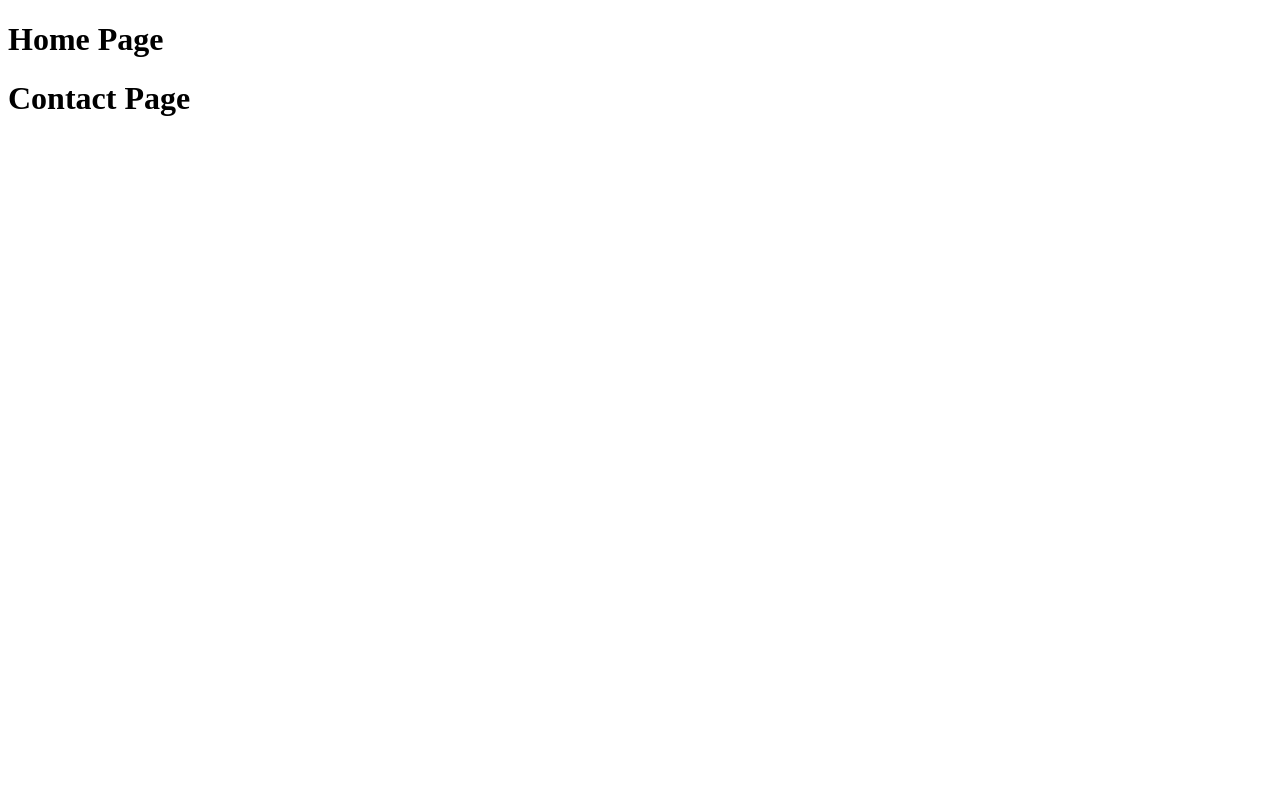
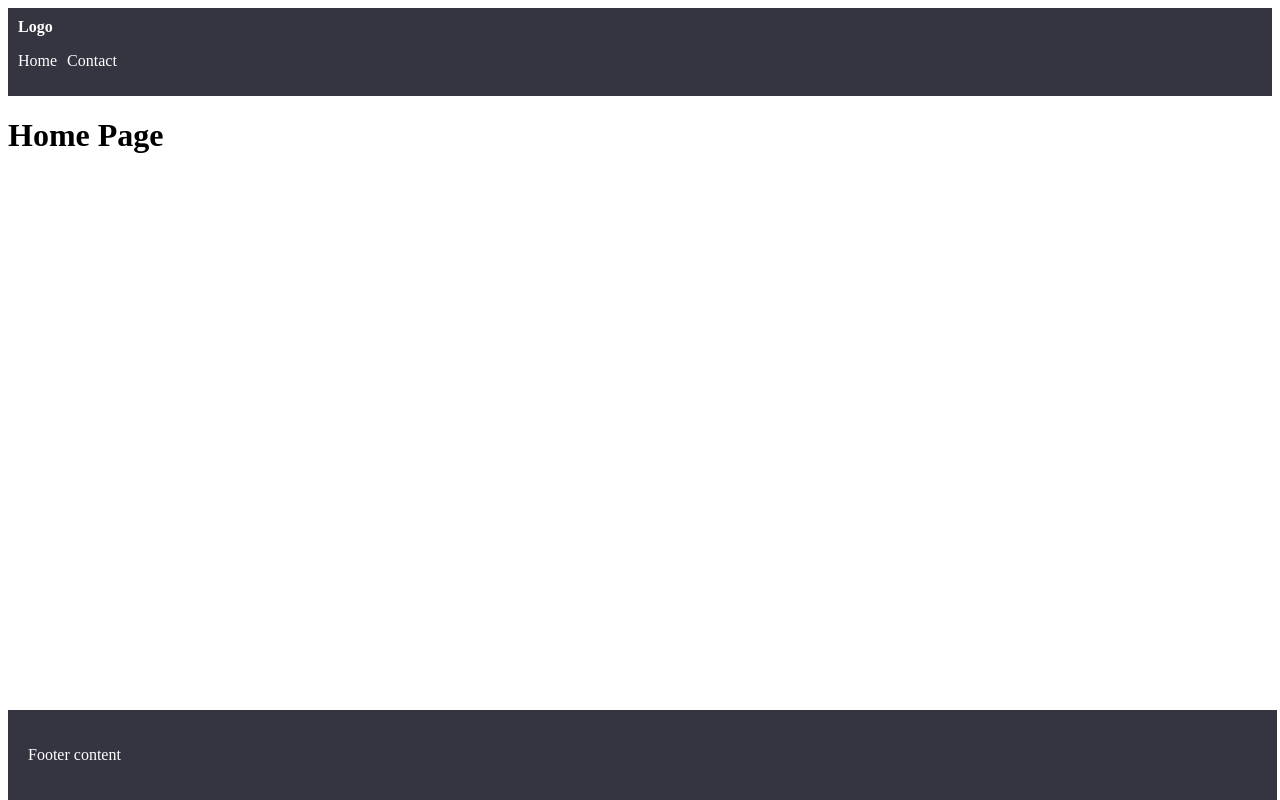
Before and after one commit to iamdiniz/crud-system, an Angular app in the folder frontend/crud-system/: page /home in a window 1280 px wide. Before the commit this address led to /. Built offline with nearby package versions, Linux system fonts and the light colour scheme.

Commit message:
Implementing routes

```diff
--- a/frontend/crud-system/src/app/app-routing.module.ts
+++ b/frontend/crud-system/src/app/app-routing.module.ts
@@ -1,7 +1,13 @@
 import { NgModule } from '@angular/core';
 import { RouterModule, Routes } from '@angular/router';
+import { ContactComponent } from './pages/contact/contact.component';
+import { HomeComponent } from './pages/home/home.component';
 
-const routes: Routes = [];
+const routes: Routes = [
+  { path: 'home', component: HomeComponent },
+  { path: 'contact', component: ContactComponent },
+  { path: '', redirectTo: 'home', pathMatch: 'full' },
+];
 
 @NgModule({
   imports: [RouterModule.forRoot(routes)],
--- a/frontend/crud-system/src/app/app.component.html
+++ b/frontend/crud-system/src/app/app.component.html
@@ -1,3 +1,3 @@
+<app-navbar></app-navbar>
 <router-outlet></router-outlet>
-<app-home></app-home>
-<app-contact></app-contact>
+<app-footer></app-footer>
--- a/frontend/crud-system/src/app/app.module.ts
+++ b/frontend/crud-system/src/app/app.module.ts
@@ -5,12 +5,16 @@ import { AppRoutingModule } from './app-routing.module';
 import { AppComponent } from './app.component';
 import { HomeComponent } from './pages/home/home.component';
 import { ContactComponent } from './pages/contact/contact.component';
+import { NavbarComponent } from './components/navbar/navbar.component';
+import { FooterComponent } from './components/footer/footer.component';
 
 @NgModule({
   declarations: [
     AppComponent,
     HomeComponent,
-    ContactComponent
+    ContactComponent,
+    NavbarComponent,
+    FooterComponent
   ],
   imports: [
     BrowserModule,
--- /dev/null
+++ b/frontend/crud-system/src/app/components/footer/footer.component.css
@@ -0,0 +1,8 @@
+.footer {
+    position: fixed;
+    bottom: 0;
+    width: 96%;
+    background-color: #343541;
+    color: white;
+    padding: 20px;
+}
--- /dev/null
+++ b/frontend/crud-system/src/app/components/footer/footer.component.html
@@ -0,0 +1,5 @@
+<footer class="footer">
+    <div class="container">
+        <p>Footer content</p>
+    </div>
+</footer>
--- /dev/null
+++ b/frontend/crud-system/src/app/components/navbar/navbar.component.css
@@ -0,0 +1,27 @@
+.navbar {
+    background-color: #343541;
+    color: white;
+    padding: 10px;
+}
+
+.navbar-brand {
+    color: white;
+    font-weight: bold;
+    text-decoration: none;
+}
+
+.navbar-nav {
+    display: flex;
+    list-style-type: none;
+    margin: 5;
+    padding: 0;
+}
+
+.nav-item {
+    margin-right: 10px;
+}
+
+.nav-link {
+    color: white;
+    text-decoration: none;
+}
--- /dev/null
+++ b/frontend/crud-system/src/app/components/navbar/navbar.component.html
@@ -0,0 +1,9 @@
+<nav class="navbar">
+    <div class="container">
+        <a class="navbar-brand" href="#">Logo</a>
+        <ul class="navbar-nav">
+            <li class="nav-item"><a class="nav-link" routerLink="home">Home</a></li>
+            <li class="nav-item"><a class="nav-link" routerLink="contact">Contact</a></li>
+        </ul>
+    </div>
+</nav>
```
Also changed, not shown: frontend/crud-system/src/app/components/footer/footer.component.ts (added, +10 -0 lines), frontend/crud-system/src/app/components/navbar/navbar.component.ts (added, +10 -0 lines).
